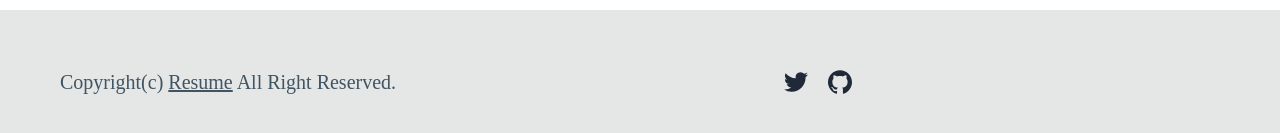
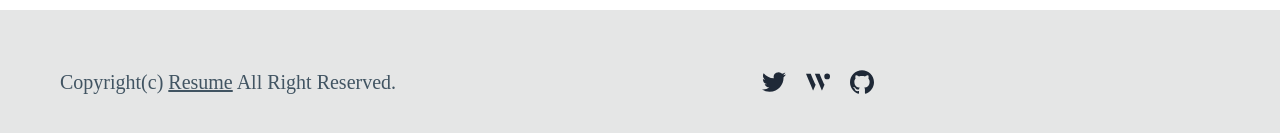
Before and after one commit to hd2g/kat0, a website: page docs/index.html in a window 1280 px wide. Shown: the part 7174-7307 px from the top of the page. Drawn offline with Linux system fonts and the light colour scheme.

Commit message:
Add Wantedly's Icon and more...onz

```diff
--- a/docs/index.html
+++ b/docs/index.html
@@ -556,6 +556,16 @@ APIを使用した、エスカレーション業務の自動化及び監視シ
       </path>
      </svg>
     </a>
+    <a href="https://www.wantedly.com/id/hd2g_kat0">
+     <svg xmlns="http://www.w3.org/2000/svg"
+      xmlns:xlink="http://www.w3.org/1999/xlink" class="fill-current"
+      width="24" viewBox="0 0 24 24">
+      <path
+       d="M18.453 14.555c-.171-.111-.658-.764-2.006-3.982a9.192 9.192 0 0 0-.237-.526l-.274-.664-2.362-5.702H8.85l2.362 5.702 2.362 5.706 2.181 5.267a.196.196 0 0 0 .362 0l2.373-5.682a.1.1 0 0 0-.037-.119zm-8.85 0c-.171-.111-.658-.764-2.006-3.982a8.971 8.971 0 0 0-.236-.525l-.276-.665-2.36-5.702H0l2.362 5.702 2.362 5.706 2.181 5.267a.196.196 0 0 0 .362 0l2.374-5.682a.098.098 0 0 0-.038-.119ZM24 6.375a2.851 2.851 0 0 1-2.851 2.852 2.851 2.851 0 0 1-2.852-2.852 2.851 2.851 0 0 1 2.852-2.851A2.851 2.851 0 0 1 24 6.375Z"
+       >
+      </path>
+     </svg>
+    </a>
     <a href="https://github.com/hd2g">
      <svg xmlns="http://www.w3.org/2000/svg"
       xmlns:xlink="http://www.w3.org/1999/xlink" class="fill-current"
--- a/tailwind.config.js
+++ b/tailwind.config.js
@@ -1,7 +1,7 @@
 /** @type {import('tailwindcss').Config} */
 module.exports = {
   content: [
-    "./*.html",
+    "./docs/**/*.html",
   ],
   theme: {
     extend: {},
```
Also changed, not shown: 8 other files.
